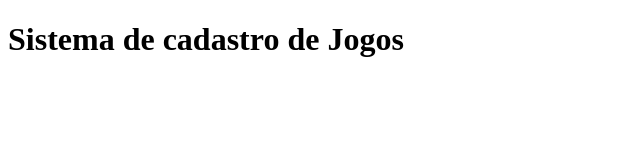
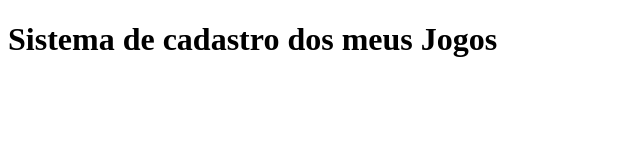
Before and after one commit to rafaelcostafernandes/sistema-de-cadastro, a plain HTML site: page index.html in a window 1280 px wide. Shown: the whole page, without its empty margins (0-640 px from the left). Drawn offline with Linux system fonts and the light colour scheme.

Commit message:
atualizando só para acompanhar a aula

```diff
--- a/index.html
+++ b/index.html
@@ -7,7 +7,7 @@
     <title>Meus jogos</title>
 </head>
 <body>
-    <h1>Sistema de cadastro de Jogos</h1>
+    <h1>Sistema de cadastro dos meus Jogos</h1>
     <script src="app.js"></script>
 </body>
 </html>
```
